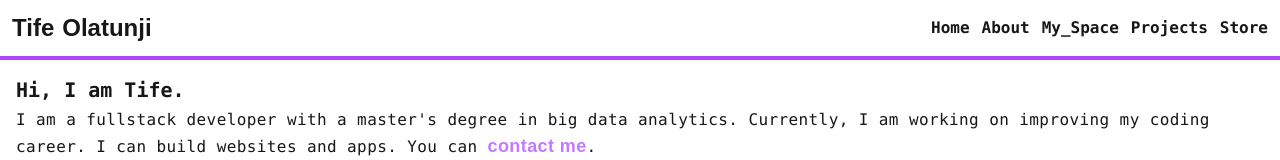
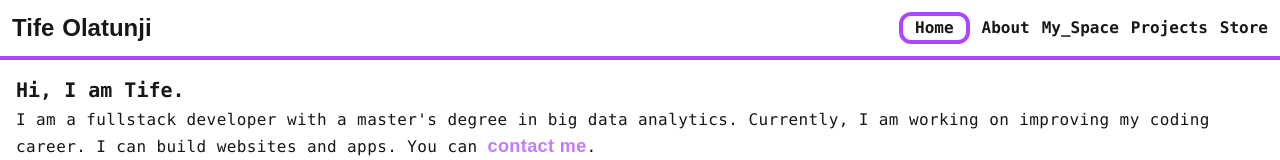
Before and after one commit to Qayyax/portfolio, a Next.js app: page / in a window 1280 px wide. Shown: the top 160 px of the page. Built offline with nearby package versions, Linux system fonts and the light colour scheme; a web font is replaced by a local one.

Commit message:
exporting navroutes now from a file

```diff
--- /dev/null
+++ b/app/_data_exports/navroutes.ts
@@ -0,0 +1,11 @@
+import { NavProperty } from "@/type";
+
+const navRoutes: NavProperty[] = [
+  { title: "Home", to: "/" },
+  { title: "About", to: "/about" },
+  { title: "My_Space", to: "/my_space" },
+  { title: "Projects", to: "/projects" },
+  { title: "Store", to: "/store" },
+];
+
+export default navRoutes;
--- a/app/_ui/components/nav/NavModal.tsx
+++ b/app/_ui/components/nav/NavModal.tsx
@@ -4,15 +4,7 @@ import MobileNav from "./MobileNav";
 import { usePathname } from "next/navigation";
 import clsx from "clsx";
 import { MdClose } from "react-icons/md";
-import { NavProperty } from "@/type";
-
-const navRoutes: NavProperty[] = [
-  { title: "Home", to: "/" },
-  { title: "About", to: "/about" },
-  { title: "My_Space", to: "/my_space" },
-  { title: "Projects", to: "/projects" },
-  { title: "Store", to: "/store" },
-];
+import navRoutes from "@/app/_data_exports/navroutes";
 
 type Props = {
   closeHamburgerAction: () => void;
--- a/app/_ui/layout/desktop-nav.tsx
+++ b/app/_ui/layout/desktop-nav.tsx
@@ -1,26 +1,21 @@
-import { NavProperty } from "@/type";
+"use client";
 import DesktopNavBtn from "../components/nav/DesktopNavButton";
-
-// I probably should export this since I have repeated this in 2 places
-const navRoutes: NavProperty[] = [
-  { title: "Home", to: "/" }, // would delete this later, or maybe I keep home
-  // I don't know if I need the home path
-  { title: "About", to: "/about" },
-  { title: "My_Space", to: "/my_space" },
-  { title: "Projects", to: "/projects" },
-  { title: "Store", to: "/store" },
-];
+import { usePathname } from "next/navigation";
+import clsx from "clsx";
+import navRoutes from "@/app/_data_exports/navroutes";
 
 export default function DesktopNav() {
-  // here would house the nav routes for the tablet / desktop versions
-  // Styling so show the one the user is currently on
-  // I need to turn the original nav in pages into a component of it's own
-  // so I can resue
+  const pathname = usePathname();
   return (
     <div className="hidden md:block">
       <ul className="flex gap-3 font-bold font-mono justify-center items-center">
         {navRoutes.map((nav, index) => (
-          <li key={index}>
+          <li
+            key={index}
+            className={clsx("some class here later", {
+              "border-4 border-purple-500 rounded-xl px-3": pathname === nav.to, // border bottom purple here when active
+            })}
+          >
             <DesktopNavBtn to={nav.to} title={nav.title} />
           </li>
         ))}
```
